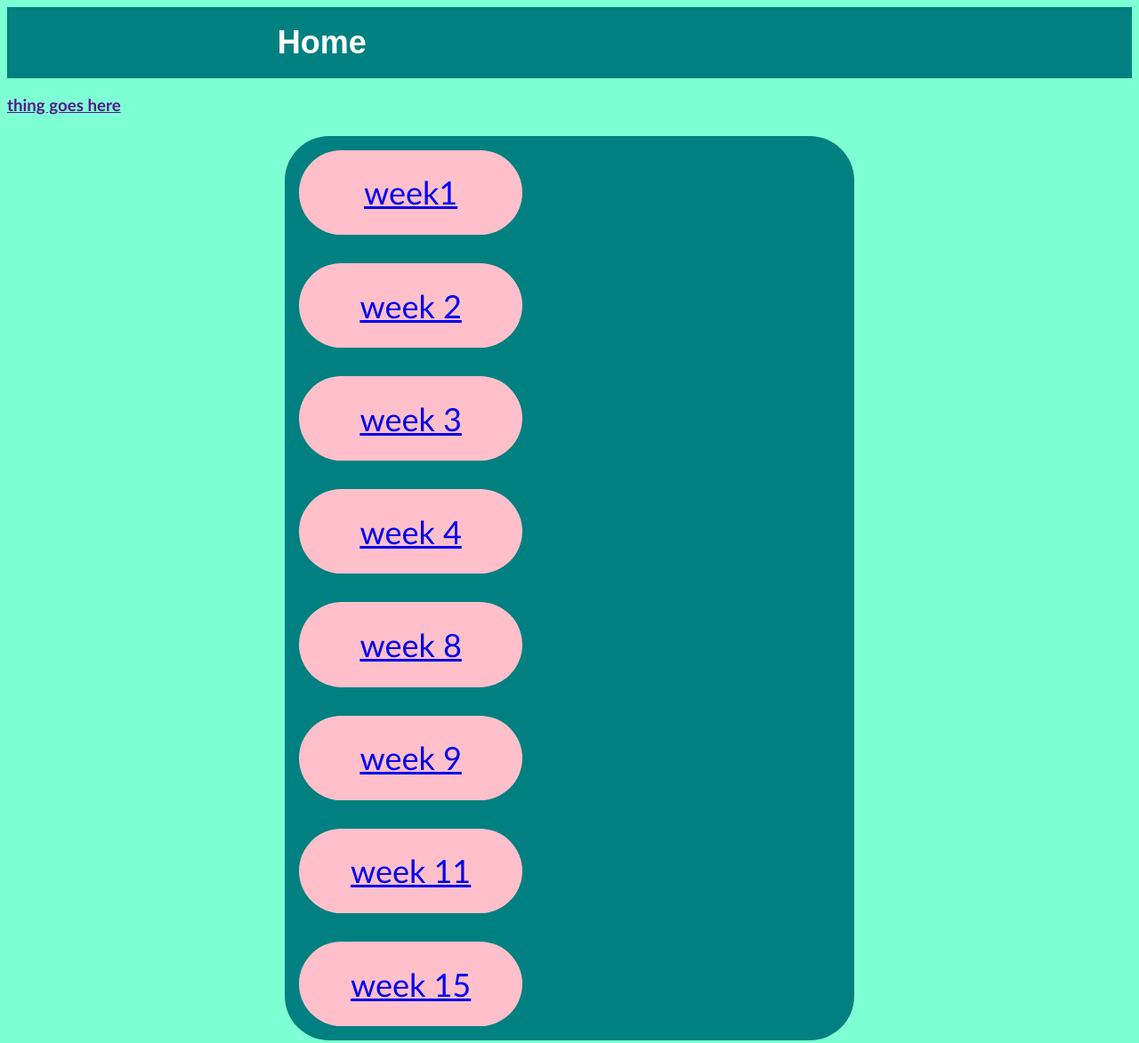
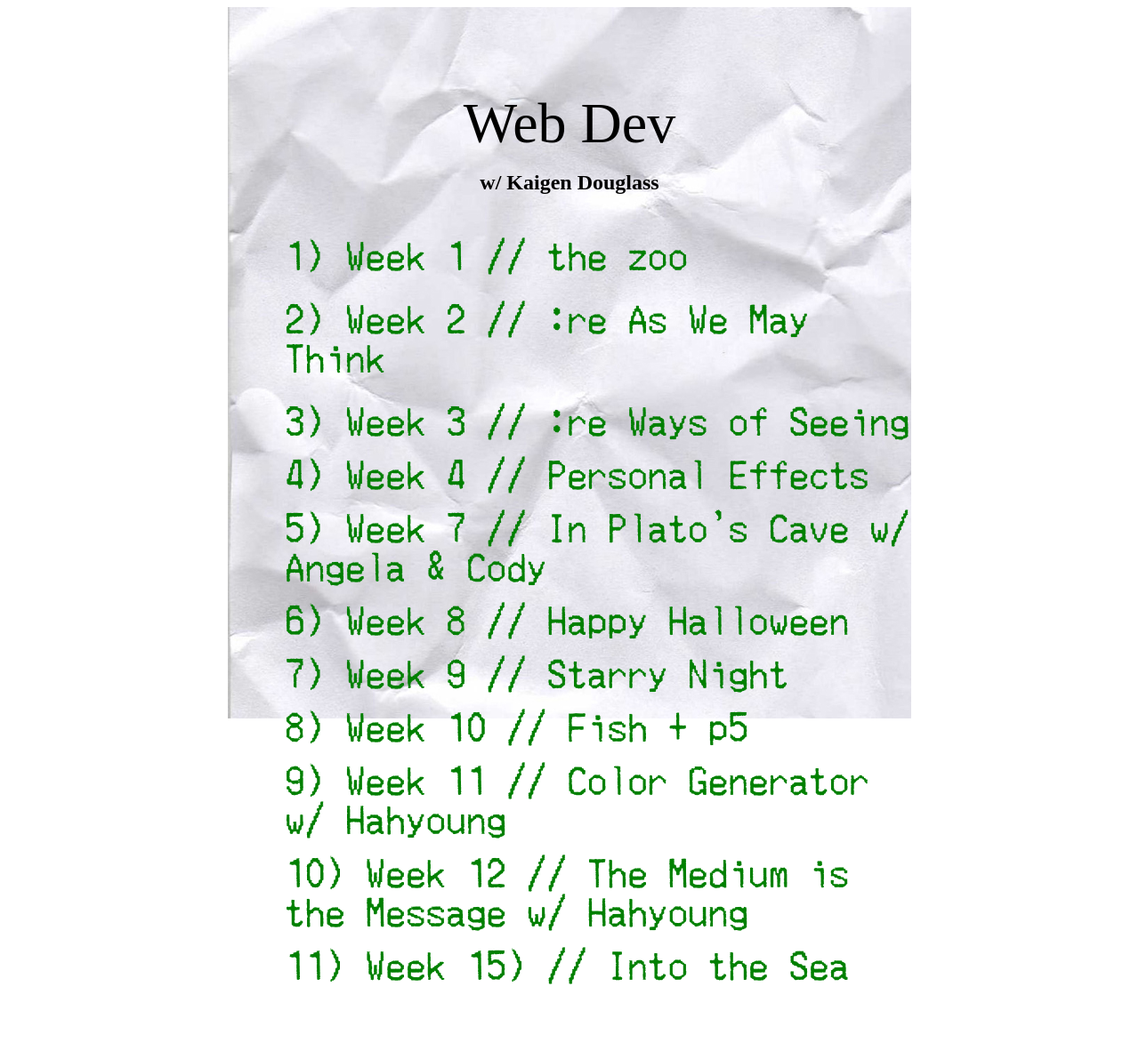
Before and after one commit to kdouglass97/kdouglass97.github.io, a plain HTML site: page index.html in a window 1280 px wide. Shown: the whole page at 89% size. After the commit the page ends 1117 px from the top, so only its background shows below. Drawn offline with Linux system fonts and the light colour scheme; a web font is replaced by a local one.

Commit message:
new version of assignment listing w/ active links

```diff
--- a/index.html
+++ b/index.html
@@ -1,52 +1,101 @@
 <!DOCTYPE html>
-<html lang="en" dir="ltr">
-
+<html lang="en">
 <head>
-        <title>
-            Kai Douglass Web Dev
-        </title>
-        <meta charset="utf-8">
+    <meta charset="UTF-8">
+    <meta http-equiv="X-UA-Compatible" content="IE=edge">
+    <meta name="viewport" content="width=device-width, initial-scale=1.0">
     <link rel="stylesheet" href="style.css" type="text/css">
+    <title>New Thing</title>
 </head>
 
 <body>
-        <nav>
-            <span class="thisItem"><a href="">Home
-            </span>
 
-        </nav>
+    <div class="box_box">
+        <div class="center_box">
+            <br>
+            <br>
+             <br>
+            <div class="title">
+                Web Dev
+            </div>
+            <div class="name">
+                w/ Kaigen Douglass
+            </div>
 
-        <main>
-            <h3>
-                thing goes here
-            </h3>
+            <div class="weekly">
+                <div class="weekly_text">
+                    <section> <a href="week1/theZoo">
+                        1)   Week 1 // the zoo
+                    </a></section>
+                </div>
 
-            <div id="theWeeks">
-                <section> <a href="week1/theZoo">
-                    week1
-                </section>
+                <br>
+
+                <div class="weekly_text">
                     <section> <a href="week2/index.html">
-                    week 2
-                </section>
-                <section> <a href="week3/index.html">
-                    week 3
-                </section>
+                        2)  Week 2 // :re As We May Think
+                    </a></section>
+                </div>
+
+                <br>
+
+                <div class="weekly_text">
+                    <section><a href="week3/index.html">
+                        3) Week 3 // :re Ways of Seeing
+                    </a></section>
+                </div>
+
+                <div class="weekly_text">
                     <section> <a href="week4/index.html">
-                    week 4
-                </section>
+                        4) Week 4 // Personal Effects
+                    </a></section>
+                </div>
+
+                <div class="weekly_text">
+                    <section> <a href="https://angelazhen.github.io/assignments/week5/inplatoscave.html">
+                        5) Week 7 // In Plato's Cave w/ Angela & Cody
+                    </a> </section>
+                </div>
+
+                <div class="weekly_text">
                     <section> <a href="week8/index.html">
-                    week 8
-                </section>
+                        6) Week 8 // Happy Halloween
+                    </a></section>
+                </div>
+
+                <div class="weekly_text">
                     <section> <a href="week9/index.html">
-                    week 9
-                </section>
-                <section> <a href="week11/rebecca/index.html">
-                    week 11
-                </section>
+                        7) Week 9 // Starry Night
+                    </a></section>
+                </div>
+
+                <div class="weekly_text">
+                    <section> <a href="https://editor.p5js.org/ktd283/full/9iWIpJUa7">
+                        8) Week 10 // Fish + p5
+                    </a></section>
+                </div>
+
+                <div class="weekly_text">
+                    <section> <a href="https://hahyoung-kim.github.io/homework8/index.html">
+                        9) Week 11 // Color Generator w/ Hahyoung
+                    </a></section>
+                </div>
+
+                <div class="weekly_text">
+                    <section> <a href="https://hahyoung-kim.github.io/homework9/index.html">
+                        10) Week 12 // The Medium is the Message w/ Hahyoung
+                    </a></section>
+                </div>
+
+                <div class="weekly_text">
                     <section> <a href="week15_FINAL/index.html">
-                    week 15
-                </section>
+                        11) Week 15) // Into the Sea
+                    </a></section>
                 </div>
-        </main>
+
+            </div>
+        </div>
+    </div>
+
 </body>
 </html>
--- a/style.css
+++ b/style.css
@@ -1,59 +1,74 @@
-body{
-    background-color: aquamarine;
-    font-family: 'Trebuchet MS', 'Lucida Sans Unicode', 'Lucida Grande', 'Lucida Sans', Arial, sans-serif;
+@font-face {
+	font-family: "receipt";
+	src: url("Merchant_Copy.ttf") format("truetype");
+  }
+
+  @font-face {
+	font-family: "receipt_big";
+	src: url("Merchant_Copy_Doublesize.ttf") format("truetype");
+  }
+
+  a:link {
+    color: green;
+    background-color: transparent;
+    text-decoration: none;
+  }
+
+  a:visited {
+  color: black;
+  background-color: transparent;
+  text-decoration: none;
 }
 
-nav {
+.box_box{
     display: flex;
-    justify-content: space-around;
-    align-items: center;
-    font-family: sans-serif;
-    height: 10vh;
-	background-color:teal;
+    justify-content: center;
 }
 
-#theWeeks {
-    display: flex;
-    flex-direction:column;
-    background-color:teal;
-	border-radius: 50px;
-	margin: 3vh;
-	margin-left: auto;
-	margin-right: auto;
-	width: 50vw;
+.center_box{
+    width: 60vw;
+    height: 100vh;
+    background-image: url(wrinkle_paper.jpeg);
 }
 
-#theWeeks section {
-	background-color: green; /*what does this change?*/
-	text-align: center;
-	padding: 2vw;
-	margin: 2vh;
-	background-color:pink; /*this is each week bt*/
-	border-radius: 50px;
-	width: 200px
+.title{
+    display: flex;
+    justify-content: center;
+    margin-top: 5vh;
+    margin-bottom: 2vh;
+
+    font-size: 4em;
+    font-family: receipt_big;
 }
 
-#theWeeks a {
-	font-size: 36px;
+.name{
+    display: flex;
+    justify-content: center;
+    margin-bottom: 5vh;
+
+    font-size: 1.5em;
+    font-weight: bolder;
+    font-family: receipt_big;
 }
 
-#theWeeks a:hover{
-	color: black;
-    font-size: 30px;
+.weekly{
+    display: flex;
+    flex-direction: column;
+    justify-content: left;
+    margin-left: 5vw;
+
+    font-family: receipt;
 }
 
-.thisItem a {
-	font-weight: bold;
-	font-size: 36px;
-	color:black;
-	padding: 2vw;
-	text-decoration: none;
+.weekly_text{
+    font-size: 4em;
+    margin-top: 1vh;
+    margin-bottom: 1vh;
 }
 
-.thisItem a:visited {
-	color: white; /* this affects the h1*/
+.weekly_text:hover{
+    font-size: 4.5em;
+    font-weight: bold;
+    margin-top: 1vh;
+    margin-bottom: 1vh;
 }
-.thisItem a:hover { /* this too affects the h1*/
-	color: pink;
-	font-size: 50px;
-}
--- /dev/null
+++ b/v1_style.css
@@ -0,0 +1,64 @@
+@font-face {
+	font-family: "receipt";
+	src: url("Merchant_Copy.ttf") format("truetype");
+  }
+
+body{
+    background-color: aquamarine;
+    font-family: 'Trebuchet MS', 'Lucida Sans Unicode', 'Lucida Grande', 'Lucida Sans', Arial, sans-serif;
+}
+
+nav {
+    display: flex;
+    justify-content: space-around;
+    align-items: center;
+    font-family: sans-serif;
+    height: 10vh;
+	background-color:teal;
+}
+
+#theWeeks {
+    display: flex;
+    flex-direction:column;
+    background-color:teal;
+	border-radius: 50px;
+	margin: 3vh;
+	margin-left: auto;
+	margin-right: auto;
+	width: 50vw;
+}
+
+#theWeeks section {
+	background-color: green; /*what does this change?*/
+	text-align: center;
+	padding: 2vw;
+	margin: 2vh;
+	background-color:pink; /*this is each week bt*/
+	border-radius: 50px;
+	width: 200px
+}
+
+#theWeeks a {
+	font-size: 36px;
+}
+
+#theWeeks a:hover{
+	color: black;
+    font-size: 30px;
+}
+
+.thisItem a {
+	font-weight: bold;
+	font-size: 36px;
+	color:black;
+	padding: 2vw;
+	text-decoration: none;
+}
+
+.thisItem a:visited {
+	color: white; /* this affects the h1*/
+}
+.thisItem a:hover { /* this too affects the h1*/
+	color: pink;
+	font-size: 50px;
+}
--- a/week15_FINAL/style.css
+++ b/week15_FINAL/style.css
@@ -258,7 +258,7 @@
     transform: scale(1.25);
 }
 
-.coral{
+.coral{t
     width: 20vw;
     height: auto;
     margin-left: 10vw;
```
Also changed, not shown: v1_index.html (added, +55 -0 lines), Merchant Copy Doublesize.ttf (added), Merchant_Copy.ttf (added), wrinkle_paper.jpeg (added). Lines whose indentation alone changed are shown as unchanged.
